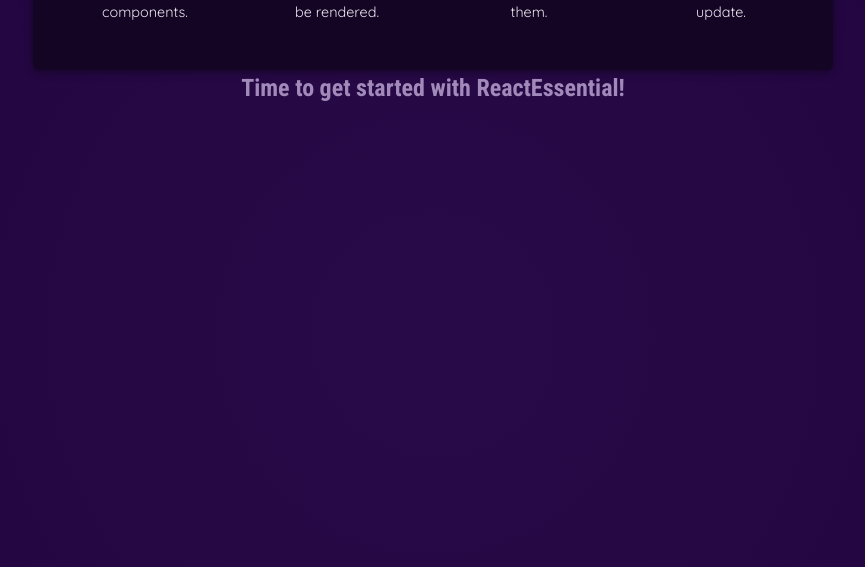
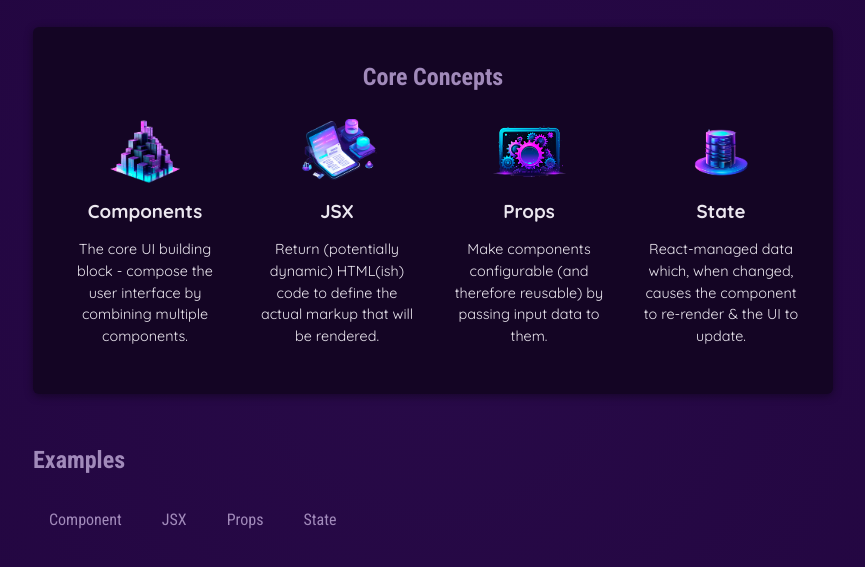
Before and after one commit to charukush/reactEssentail, a React (Vite) app: page / in a window 1280 px wide. Shown: the part 305-872 px from the top of the page, without its empty margins (207-1072 px from the left). Built offline with nearby package versions, Linux system fonts and the light colour scheme.

Commit message:
used children prop concept

```diff
--- a/src/App.jsx
+++ b/src/App.jsx
@@ -1,6 +1,7 @@
 import { CORE_CONCEPTS } from "./data";
 import Header from "./components/Header/Header";
 import CoreConcepts from "./components/CoreConcepts/CoreConcepts";
+import TabButton from "./components/TabButton";
 
 function App() {
   return (
@@ -24,7 +25,15 @@
             />
           </ul>
         </section>
-        <h2>Time to get started with ReactEssential!</h2>
+        <section id="examples">
+          <h2>Examples</h2>
+          <menu>
+            <TabButton>Component</TabButton>
+            <TabButton>JSX</TabButton>
+            <TabButton>Props</TabButton>
+            <TabButton>State</TabButton>
+          </menu>
+        </section>
       </main>
     </div>
   );
--- a/src/components/Header.jsx
+++ b/src/components/Header/Header.jsx
@@ -1,4 +1,6 @@
-import reactImage from "../assets/react-core-concepts.png";
+import reactImage from "../../assets/react-core-concepts.png";
+import "./Header.css";
+
 const reactDescriptions = ["Fundamental", "Crucial", "Core"];
 
 function genRandomInt(max) {
--- /dev/null
+++ b/src/components/TabButton.jsx
@@ -0,0 +1,7 @@
+export default function TabButton(props) {
+    return (
+        <li>
+            <button>{props.children}</button>
+            </li>
+    )
+}
```
Also changed, not shown: src/components/CoreConcepts.jsx (deleted, +0 -9 lines).
